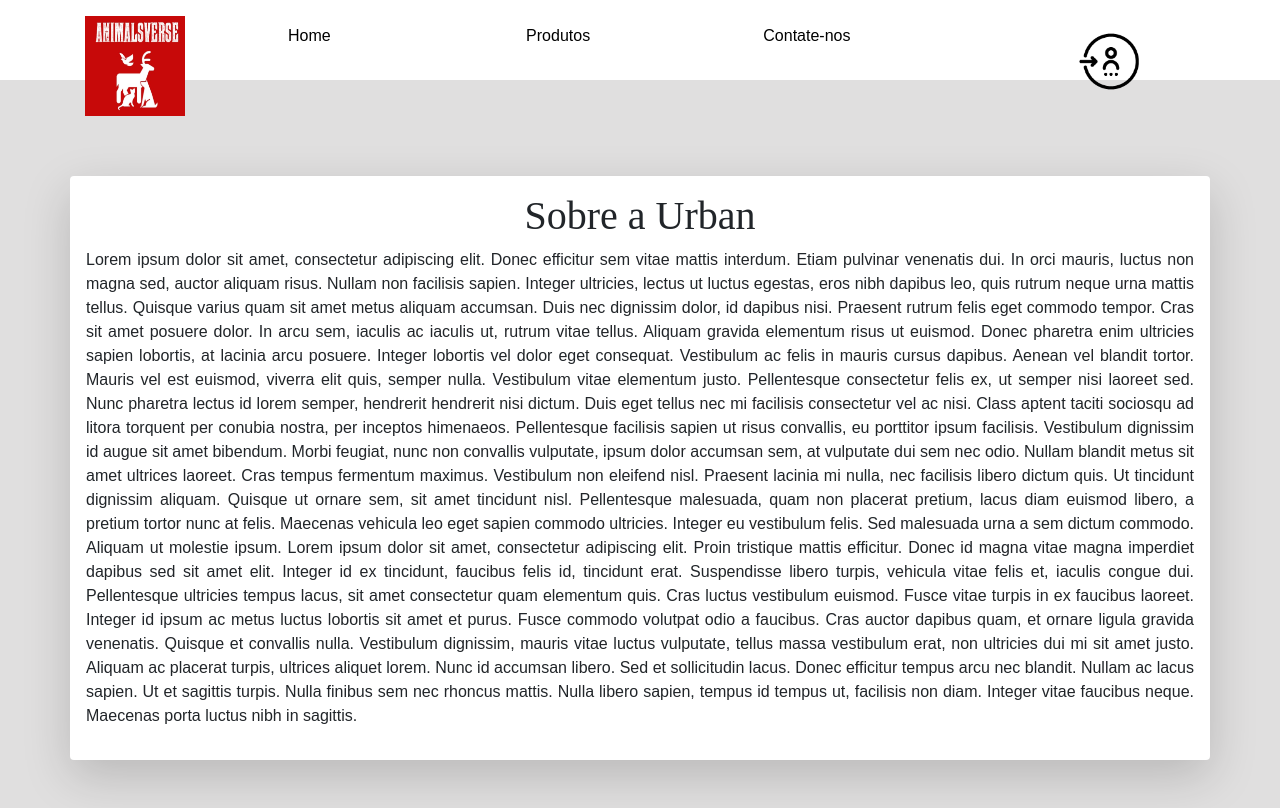
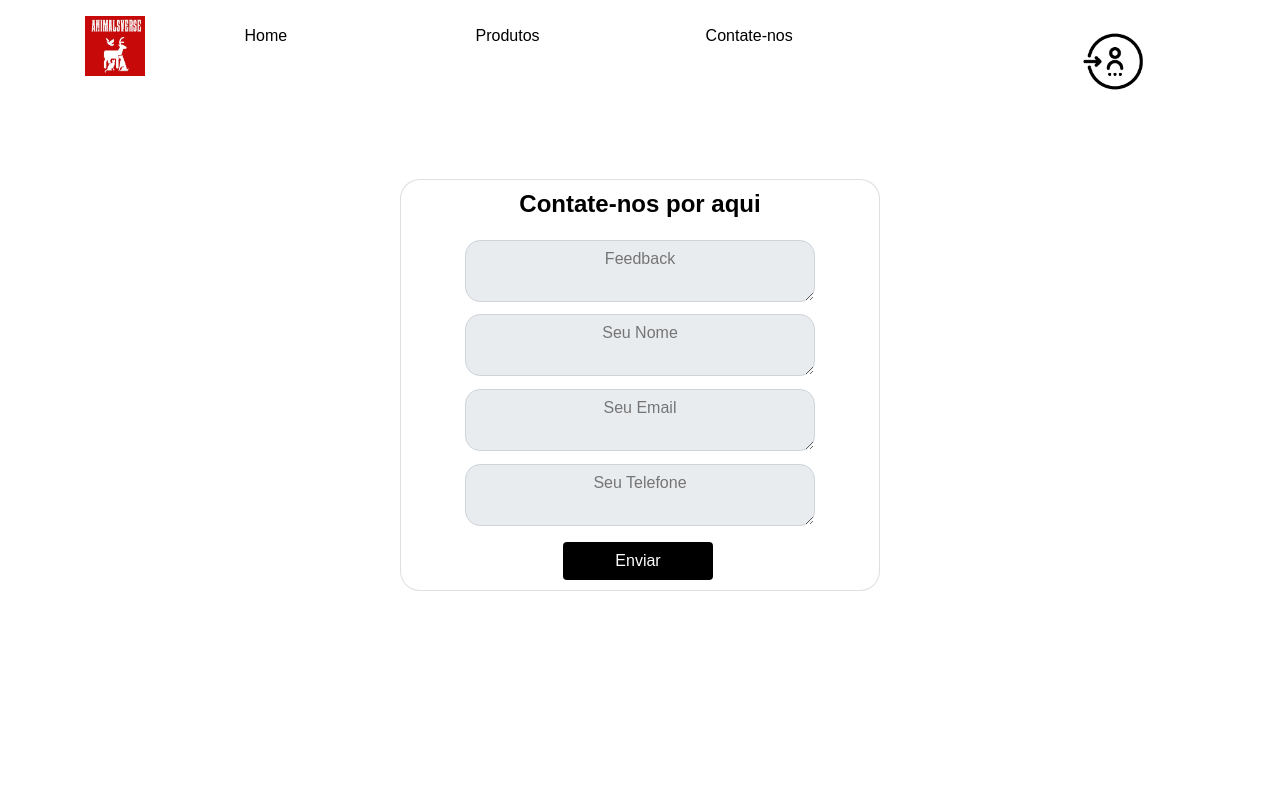
Before and after one commit to GuilhermeMulazzani/ShopSite, a PHP site: page /contato.php in a window 1280 px wide. After the commit the page ends 591 px from the top, so only its background shows below. Run offline with PHP 8.4, Linux system fonts and the light colour scheme.

Commit message:
add contato&produtos

```diff
--- a/contato.php
+++ b/contato.php
@@ -2,20 +2,21 @@
 include_once './includes/head.php';
 include_once './includes/header.php';
 include_once './includes/footer.php';
+
 ?>
 
-<body id="sobre">
+<body id="login">
+    <div id="card-contato" style="width: 30rem ;" class="card container">
+     <h4><b> Contate-nos por aqui</b></h4>
 
-<div id="sobre-urban" class="shadow-lg p-3 mb-5 bg-white rounded container">
-    <h1>Sobre a Urban</h1>
-
-    <p>Lorem ipsum dolor sit amet, consectetur adipiscing elit. Donec efficitur sem vitae mattis interdum. Etiam pulvinar venenatis dui. In orci mauris, luctus non magna sed, auctor aliquam risus. Nullam non facilisis sapien. Integer ultricies, lectus ut luctus egestas, eros nibh dapibus leo, quis rutrum neque urna mattis tellus. Quisque varius quam sit amet metus aliquam accumsan. Duis nec dignissim dolor, id dapibus nisi. Praesent rutrum felis eget commodo tempor. Cras sit amet posuere dolor. In arcu sem, iaculis ac iaculis ut, rutrum vitae tellus. Aliquam gravida elementum risus ut euismod. Donec pharetra enim ultricies sapien lobortis, at lacinia arcu posuere. Integer lobortis vel dolor eget consequat.
-
-Vestibulum ac felis in mauris cursus dapibus. Aenean vel blandit tortor. Mauris vel est euismod, viverra elit quis, semper nulla. Vestibulum vitae elementum justo. Pellentesque consectetur felis ex, ut semper nisi laoreet sed. Nunc pharetra lectus id lorem semper, hendrerit hendrerit nisi dictum. Duis eget tellus nec mi facilisis consectetur vel ac nisi. Class aptent taciti sociosqu ad litora torquent per conubia nostra, per inceptos himenaeos. Pellentesque facilisis sapien ut risus convallis, eu porttitor ipsum facilisis. Vestibulum dignissim id augue sit amet bibendum. Morbi feugiat, nunc non convallis vulputate, ipsum dolor accumsan sem, at vulputate dui sem nec odio. Nullam blandit metus sit amet ultrices laoreet. Cras tempus fermentum maximus. Vestibulum non eleifend nisl. Praesent lacinia mi nulla, nec facilisis libero dictum quis.
-
-Ut tincidunt dignissim aliquam. Quisque ut ornare sem, sit amet tincidunt nisl. Pellentesque malesuada, quam non placerat pretium, lacus diam euismod libero, a pretium tortor nunc at felis. Maecenas vehicula leo eget sapien commodo ultricies. Integer eu vestibulum felis. Sed malesuada urna a sem dictum commodo. Aliquam ut molestie ipsum. Lorem ipsum dolor sit amet, consectetur adipiscing elit. Proin tristique mattis efficitur. Donec id magna vitae magna imperdiet dapibus sed sit amet elit.
-
-Integer id ex tincidunt, faucibus felis id, tincidunt erat. Suspendisse libero turpis, vehicula vitae felis et, iaculis congue dui. Pellentesque ultricies tempus lacus, sit amet consectetur quam elementum quis. Cras luctus vestibulum euismod. Fusce vitae turpis in ex faucibus laoreet. Integer id ipsum ac metus luctus lobortis sit amet et purus. Fusce commodo volutpat odio a faucibus. Cras auctor dapibus quam, et ornare ligula gravida venenatis. Quisque et convallis nulla. Vestibulum dignissim, mauris vitae luctus vulputate, tellus massa vestibulum erat, non ultricies dui mi sit amet justo. Aliquam ac placerat turpis, ultrices aliquet lorem. Nunc id accumsan libero.
-
-Sed et sollicitudin lacus. Donec efficitur tempus arcu nec blandit. Nullam ac lacus sapien. Ut et sagittis turpis. Nulla finibus sem nec rhoncus mattis. Nulla libero sapien, tempus id tempus ut, facilisis non diam. Integer vitae faucibus neque. Maecenas porta luctus nibh in sagittis.</p>
-</div>
+     <form id="formulario-login" action="./consulta.php" method="post">
+        <textarea class="input-group-text container login-input" type="text" placeholder="Feedback" name="nome"/></textarea>
+        <textarea class="input-group-text container login-input" type="text" placeholder="Seu Nome" name="nome"/></textarea>
+        <textarea class="input-group-text container login-input" type="text" placeholder="Seu Email" name="nome"/></textarea>
+        <textarea class="input-group-text container login-input" type="text" placeholder="Seu Telefone" name="nome"/></textarea>
+        <div id="entsai" class="container" >
+        <button id="entr-btn" type="button" class="btn btn-primary container  btn-login">Enviar</button>
+        </div>
+    </form>
+    </div>
+</body>
--- a/includes/header.php
+++ b/includes/header.php
@@ -5,7 +5,7 @@ include_once './includes/head.php';
 <header>
     <div class="container">
     <a class="logo" href="index.php">
-        <img src="./content/images/Logo.jpeg" alt="" width="100px" height="100px">
+        <img src="./content/images/Logo.jpeg" alt="" width="60px" height="60px">
     </a>
 
     <div class="container" style="text-align: center">
--- a/styles/style.css
+++ b/styles/style.css
@@ -3,13 +3,15 @@
     padding: 0px;
     font-family: Arial, Helvetica, sans-serif;
 }
+                    /*HEADER*/
 
 header{
-    width: 100%;
-    height: 5rem;
     left: 0px;
     top: 0px;
-    background: #ffffff;
+    width: auto;
+    height: auto;
+    display: block;
+    text-decoration: none;
 }
 
 .logo{
@@ -25,74 +27,18 @@ a:hover{
     font-style: normal;
 }
 .login-button{
-    padding-left: 110px;
+    padding-left: 180px;
 }
 
-#ul{
-    float: right;
-}
-
-#form{
-    height: 17em;
-    display: flex;
-    align-items: center;
-    justify-content: center
-}
-#formulario{
-    background-color: rgba(170, 170, 170, 0.1);
-    backdrop-filter: blur(10px);
-    -webkit-backdrop-filter: blur(10px);
-    box-shadow: inset 0px 5px 5px rgba(193, 15, 209, 0.692);
-    border-radius: 20px;
-    margin: 0 ;
-    height:35px;
-}
-.search-txt{
-    border-radius: 20px;
-    height:35px;
-    width: 250px;
-    border: none;
- padding-left: 10px;
-  outline: none;
-  background-color: transparent;
-
-  color: #fff;
-  float: left;
-}
-#nome_produto{
-    color: rgb(138, 138, 138);
-}
-#nome_produto:hover{
-    text-decoration: none;
-    color: rgb(78, 4, 121);
-}
-.search-txt::-webkit-input-placeholder{
-   padding-left: 1rem;
-   color: #fff;
-}
-#lupa{
-    width: 35px;
-    height: 35px;
-    border-radius: 30px;
-    background-color:transparent;
-    float:left;
-    border:none;
-    margin-top: 0.1rem;
-
-
-
-
-}
-#lancamento{
-    margin-top:8rem;
+                    /*COMPRAS*/
+#novidades{
+    margin-top:3rem;
     text-align: center;
     margin-bottom: 3rem;
-    font-family: Urban ;
-
 }
-#lancamento h1{
+#novidades h1{
     text-align: center;
-    font-size: 5rem;
+    font-size: 4rem;
 }
 #card{
 
@@ -104,83 +50,100 @@ a:hover{
 .card-img{
     border-radius: top  calc(0.25rem - 1px);
     border-radius: bottom 0px;
+}
 
-
-}
-#botao{
-    width: 9rem;
-   text-align: center;
-   background-color:rgb(22, 22, 22);
-
-}
-#botaoo{
-    position: absolute;
-    z-index: 2;
-    align-items: center;
-    margin-left: 3em;
-    margin-top: 10em;
-
-}
 #img{
     position: relative;
     z-index: 1;
 }
-#sobre{
-
-    background: rgb(224, 223, 223);
+.card-img{
+    border-radius: 1rem;
+}
+#nome_produto{
+    color: black;
+    font-size: 1.3rem;
+}
 
 
+                            /*LOGIN*/
+#card-login{
+    margin-top: 5rem;
+    border-radius: 20px;
+    padding: 10px;
 }
-#sobre-urban{
-    margin-top: 6rem;
-}
-#sobre-urban p{
-    text-align: justify;
-}
-#sobre-urban h1{
-    font-family: scret;
+#card-login h4{
+    color: black;
     text-align: center;
-
 }
 
-#card-login{
-
-    background: rgba(255, 255, 255, 0.1);
-    backdrop-filter: blur(20px);
-    -webkit-backdrop-filter: blur(20px);
-    margin-top: 5rem;
-    border: 10px;
-
-}
-#card-login h4{
-    color: #fff;
+.login-input{
     text-align: center;
-}
-.login-input{
-
-    text-align: center;
-    margin-top: 1rem;
-    border-radius: 10px;
-    box-shadow: 0;
-
+    margin-top: 0.8rem;
+    border-radius: 15px;
+    width: 350px;
 }
 .login-input:focus {
     box-shadow: 0 0 0 0;
     outline: 0;
 }
+input:focus::-webkit-input-placeholder {
+    color: transparent;
+ }
+ input:focus:-moz-placeholder {
+    color: transparent;
+ }
+ input:focus::-moz-placeholder {
+    color: transparent;
+ }
+ input:focus:-ms-input-placeholder {
+    color: transparent;
+ }
 #card-login h4{
     margin-top:2rem;
 
 }
 .btn-login{
+    margin-top: 1rem;
+    width: 150px;
+    vertical-align: auto;
+    margin-left: 58px;
+    background-color: black;
+    border-color: transparent;
+}
 
-    margin-top: 1.5rem;
-
-
+#entsai{
+    width:300px
 }
-#bot{width:300px}
-
 
 #login-btn{
     margin-bottom: 1rem;
+    background-color: black;
+    border-color: transparent;
 }
+#entr-btn{
+    background-color: black;
+    border-color: transparent;
+}
+
+                    /*CONTATO*/
+#card-contato{
+    margin-top: 5rem;
+    border-radius: 20px;
+    padding: 10px;
+}
+#card-contato h4{
+    color: black;
+    text-align: center;
+}
+textarea:focus::-webkit-input-placeholder {
+    color: transparent;
+ }
+ textarea:focus:-moz-placeholder {
+    color: transparent;
+ }
+ textarea:focus::-moz-placeholder {
+    color: transparent;
+ }
+ textarea:focus:-ms-input-placeholder {
+    color: transparent;
+ }
```
Also changed, not shown: index.php (+7 -11 lines), login.php (+5 -7 lines), produtos.php (+7 -11 lines).
